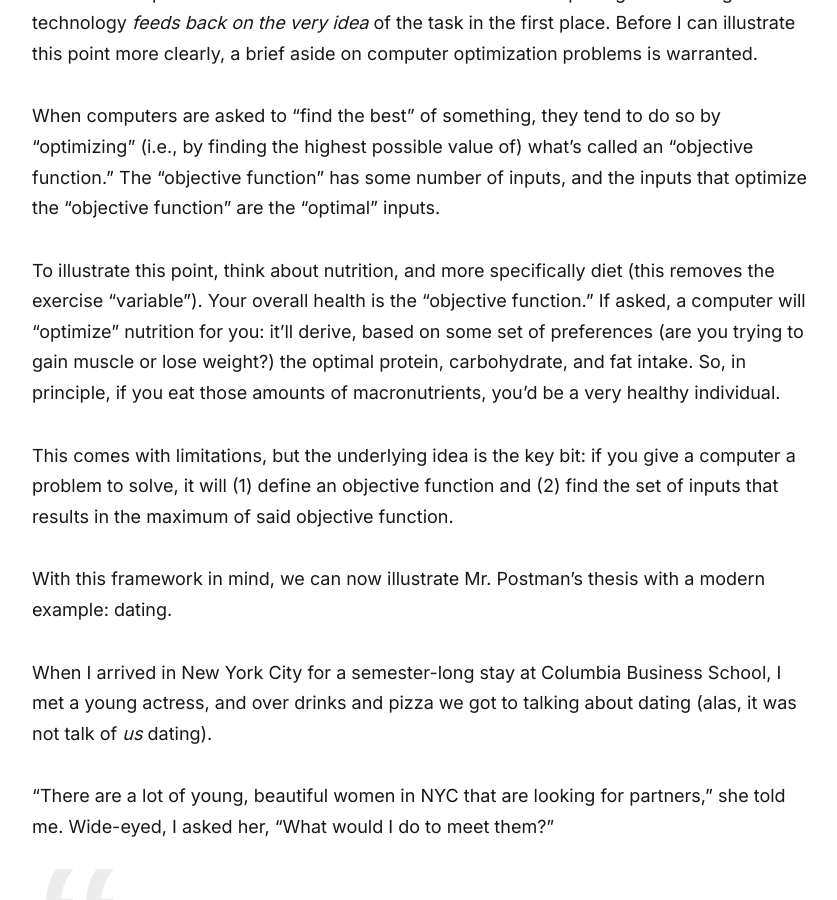
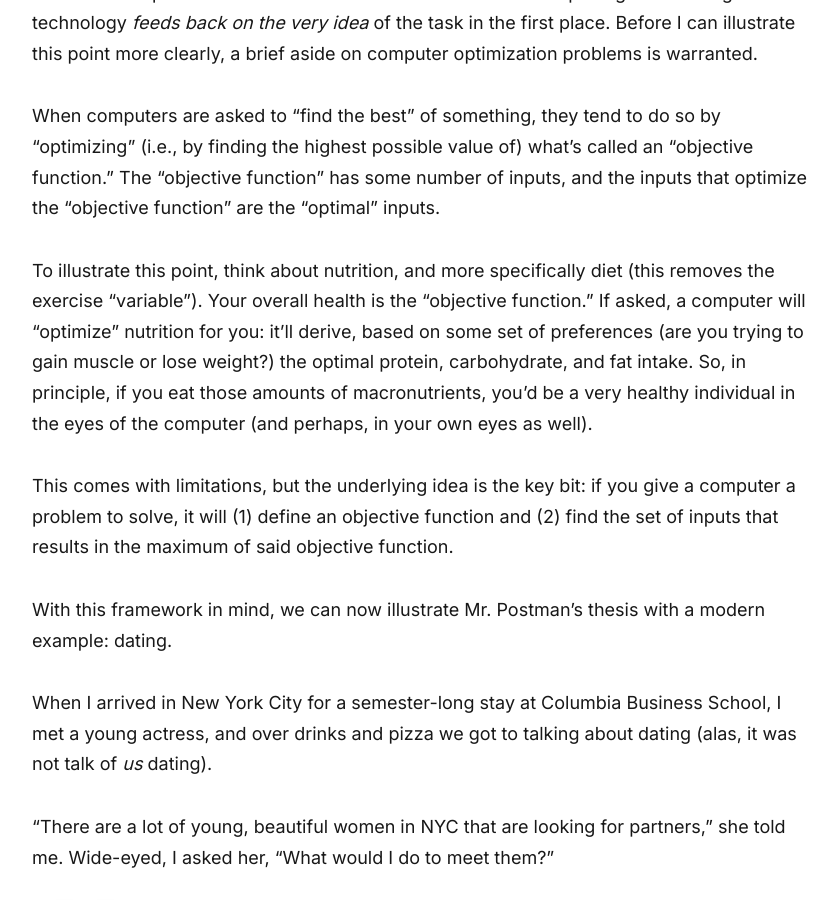
Before and after one commit to adam-bauer-34/adam-bauer-34.github.io, a Jekyll site: the page built from _posts/2022-09-05-technopoly-postman.md, in a window 1280 px wide and 900 px high, scrolled down 2181 px. Shown: the whole window, without its empty margins (218-1055 px from the left). Built offline with Jekyll 4.4.1, drawn with Linux system fonts in a browser that asks for light colours; nearby versions of some CDN libraries; some web fonts are replaced.

Commit message:
Update 2022-09-05-technopoly-postman.md

```diff
--- a/_posts/2022-09-05-technopoly-postman.md
+++ b/_posts/2022-09-05-technopoly-postman.md
@@ -23,7 +23,7 @@ Take for example one of the central ideas in the book: that completing a task us
 
 When computers are asked to “find the best” of something, they tend to do so by “optimizing” (i.e., by finding the highest possible value of) what’s called an “objective function.” The “objective function” has some number of inputs, and the inputs that optimize the “objective function” are the “optimal” inputs.
 
-To illustrate this point, think about nutrition, and more specifically diet (this removes the exercise “variable”). Your overall health is the “objective function.” If asked, a computer will “optimize” nutrition for you: it'll derive, based on some set of preferences (are you trying to gain muscle or lose weight?) the optimal protein, carbohydrate, and fat intake. So, in principle, if you eat those amounts of macronutrients, you’d be a very healthy individual.
+To illustrate this point, think about nutrition, and more specifically diet (this removes the exercise “variable”). Your overall health is the “objective function.” If asked, a computer will “optimize” nutrition for you: it'll derive, based on some set of preferences (are you trying to gain muscle or lose weight?) the optimal protein, carbohydrate, and fat intake. So, in principle, if you eat those amounts of macronutrients, you’d be a very healthy individual in the eyes of the computer (and perhaps, in your own eyes as well).
 
 This comes with limitations, but the underlying idea is the key bit: if you give a computer a problem to solve, it will (1) define an objective function and (2) find the set of inputs that results in the maximum of said objective function.
 
```
